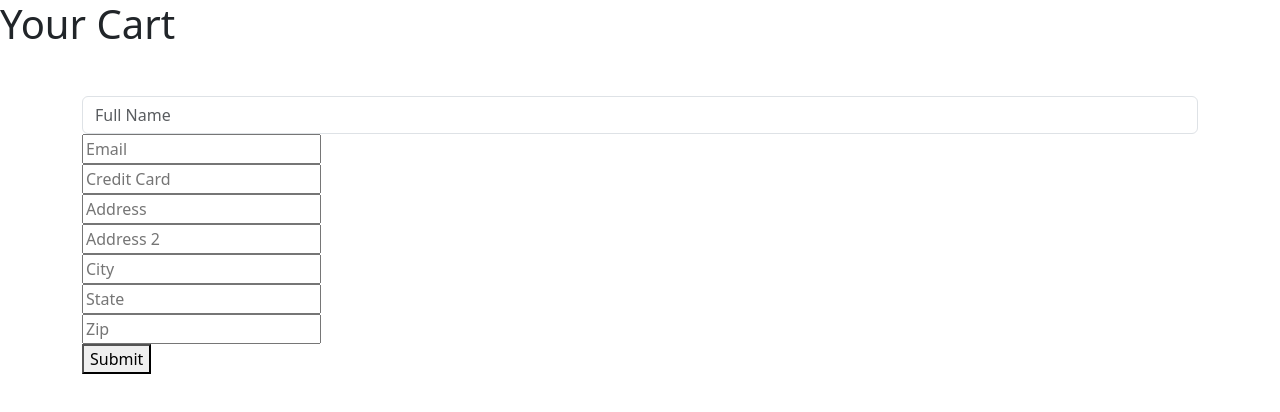
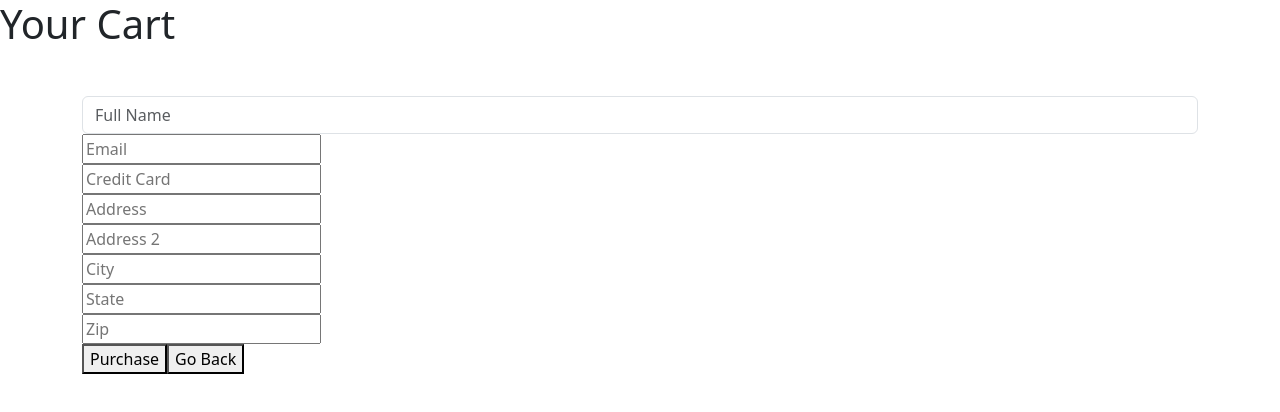
Before and after one commit to HenryT-03/Activity-3, a React (Create React App) app: page /Payment in a window 1280 px wide. Shown: the top 412 px of the page. Built offline with nearby package versions, Linux system fonts and the light colour scheme.

Commit message:
moving cart items and stuff around

```diff
--- a/src/App.js
+++ b/src/App.js
@@ -53,6 +53,7 @@ function App() {
   const [catalog, setCatalog] = useState([]);
   const [filteredCatalog, setFilteredCatalog] = useState([]);
   const [categories, setCategories] = useState([]);
+  const [cart, setCart] = useState([]);
   useEffect(() => {
     const fetchData = async() => {
       const response = await fetch("/products.json");
@@ -71,29 +72,12 @@ function App() {
   return (
     <Router>
       <Routes>
-        {/* <Route path='/' element={
-          <div>
-          <LeftNavBar>
-            catalog={catalog}
-            setCatalog={setCatalog}
-            filteredCatalog={filteredCatalog}
-            setFilteredCatalog={setFilteredCatalog}
-        </LeftNavBar>
-        <div>
-          <h1> Product Page </h1>
-          <ShowProducts catalog={filteredCatalog}></ShowProducts>
-        </div>
-        </div>}></Route> */}
-        <Route path= "/" element={<Catalog></Catalog>}></Route>
-        <Route path="Catalog" element={<Catalog></Catalog>}> </Route>
-        <Route path="Payment" element={<Payment dataF={dataF} setDataF={setDataF} viewer={viewer} setViewer={setViewer}></Payment>}></Route>
+        <Route path= "/" element={<Catalog cart={cart} setCart={setCart}></Catalog>}></Route>
+        <Route path="Catalog" element={<Catalog cart ={cart} setCart ={setCart}> </Catalog>}> </Route>
+        <Route path="Payment" element={<Payment dataF={dataF} setDataF={setDataF} viewer={viewer} setViewer={setViewer} cart={cart}></Payment>}></Route>
       </Routes>
     </Router>
   )
-  // return (<div>
-  //   <Payment dataF={dataF} setDataF={setDataF} viewer={viewer} setViewer={setViewer}></Payment>
-  //   <Summary dataF={dataF} setDataF={setDataF} setViewer={setViewer}></Summary>
-  // </div>)
 }
 
 export default App;
--- a/src/Catalog.js
+++ b/src/Catalog.js
@@ -3,10 +3,10 @@ import { BrowserRouter as Router, Route, Routes, useNavigate } from "react-route
 import { Button } from 'react-bootstrap';
 import "bootstrap/dist/css/bootstrap.css";
 
-const Catalog = () => {
+const Catalog = ({ cart, setCart }) => {
     const [catalog, setCatalog] = useState([]);
     const [filteredCatalog, setFilteredCatalog] = useState([]); // State for filtered catalog
-    const [cart, setCart] = useState([]);
+
     const [cartTotal, setCartTotal] = useState(0);
     const [searchTerm, setSearchTerm] = useState("");
 
@@ -166,7 +166,7 @@ const Catalog = () => {
                                 <div className="col">
                                     <h4>
                                         <b>3190 Shopping Cart</b>
-                                        <button onClick={() => navigate("/Payment")}>Purchase Cart</button>
+                                        <button onClick={(cart) => navigate("/Payment")}>Purchase Cart</button>
                                     </h4>
                                 </div>
                                 <div className="col align-self-center text-right text-muted">
--- a/src/MyPayment.js
+++ b/src/MyPayment.js
@@ -1,11 +1,18 @@
 import { useForm } from "react-hook-form";
 import { BrowserRouter as Router, Route, Routes, useNavigate } from "react-router-dom";
-import React from 'react';
+import React, {useState, useEffect} from "react";
 import "bootstrap/dist/css/bootstrap.css"
 
-function Payment({ setDataF, setViewer })
+function Payment({ setDataF, setViewer, cart })
 {
     const { register, handleSubmit, formState: { errors } } = useForm();
+
+    const cartItems = cart.map((item, index) => (
+        <div key={index}>
+            <img className="img-fluid" src={item.image} width={150} alt={item.title} />
+            {item.title} ${item.price}
+        </div>
+    ));
 
     const onSubmit = data =>
     {
@@ -13,12 +20,15 @@ function Payment({ setDataF, setViewer })
         console.log(data.fullName);
         setDataF(data);
         setViewer(1);
+
     }
-
+    const navigate = useNavigate();
     return (<div>
         <div>
             <h1> Your Cart </h1>
-
+            <div>
+                {cartItems}
+            </div>
         </div>
 
     <form onSubmit={handleSubmit(onSubmit)} className="container mt-5">
@@ -54,7 +64,9 @@ function Payment({ setDataF, setViewer })
         {errors.zip && <p>Zip is required.</p>}
         </div>
 
-        <button type="submit">Submit</button>
+
+        <button onClick={() => navigate("/Summary")}>Purchase</button>
+        <button onClick={() => navigate("/")}> Go Back </button>
     </form>
     </div>)
 }
```
